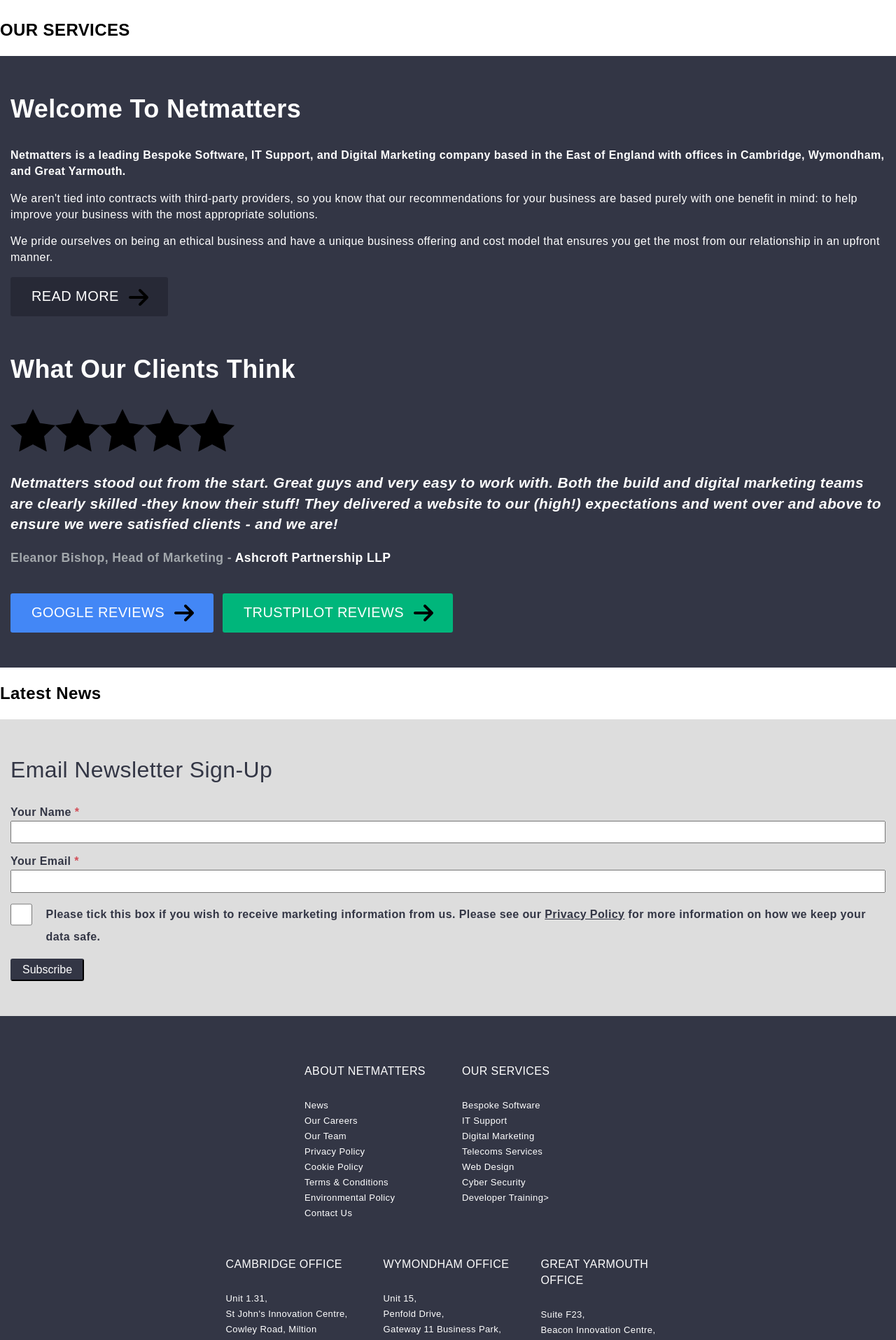
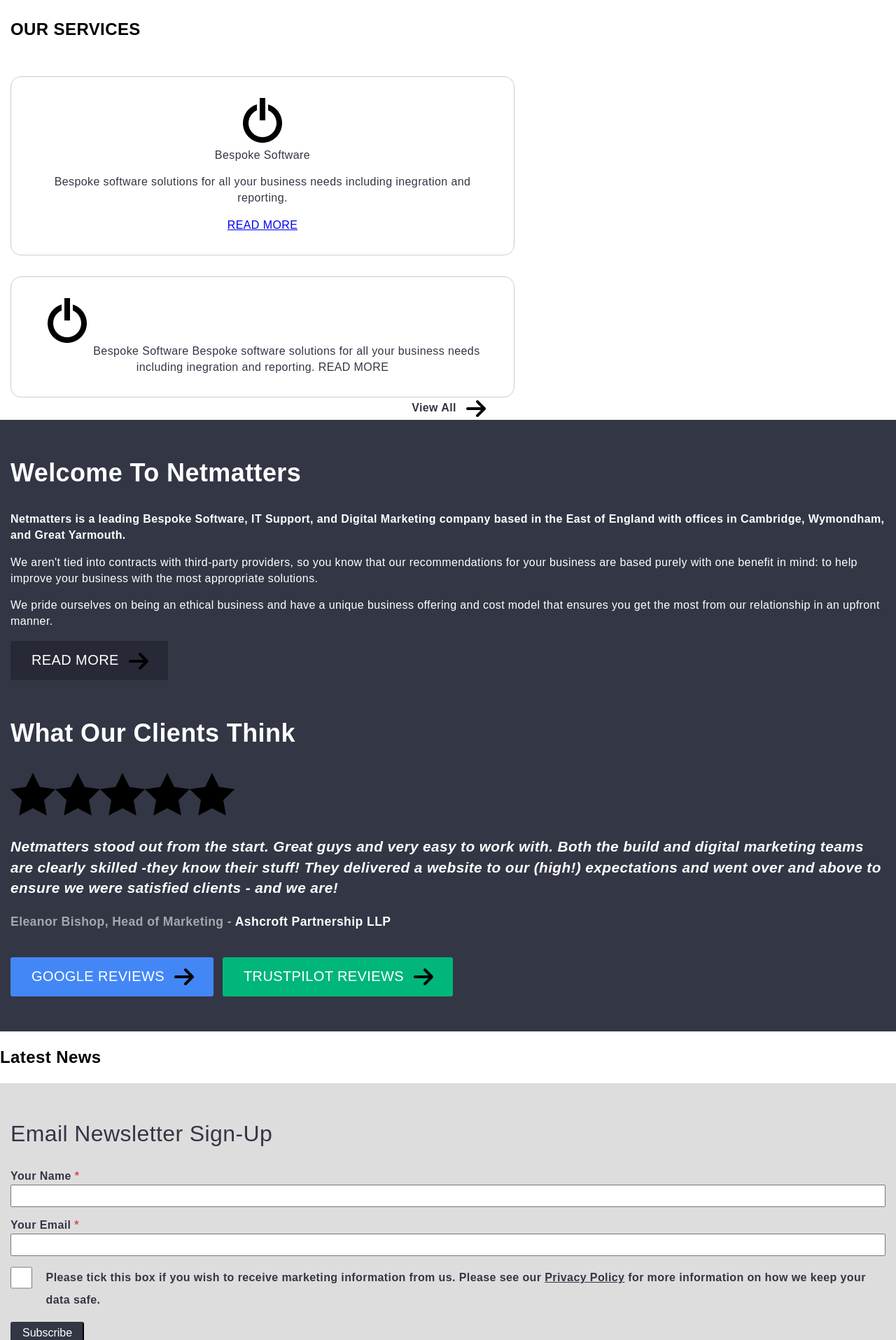
Before and after one commit to Theodore-ui/HTML_and_CSS_Reflection, a PHP site: page / in a window 1280 px wide. Shown: the part 966-2881 px from the top of the page at 70% size. Run offline with PHP 8.4, Linux system fonts and the light colour scheme.

Commit message:
I have completed more styling for the out services section

```diff
--- a/index.html
+++ b/index.html
@@ -21,7 +21,7 @@
                 </div>
                 <div class="search_search_icon">
                     <input type="text" name="search" placeholder="Search...">
-                    <img class="search_icon" src="icons/135-search.png">
+                    <button type="submit" class="search_icon"><img src="icons/135-search.png"></button>
                 </div>
             </div>
         </header>
@@ -42,8 +42,33 @@
                     <a href="#">FIND OUT MORE <img class="arrow" src="icons/317-arrow-right2.png"></a>
                 </div>
             </div>
-            <div class="our_services">
-                <h2><strong>OUR SERVICES</strong></h2>
+            <div class="our_services container">
+                <h2 class="h1"><strong>OUR SERVICES</strong></h2>
+                <div class="our_services_card_container">
+                    <div class="our_services_card">
+                        <img src="icons/183-switch.png"><br>
+
+                        <span class="h2">Bespoke Software</span>
+
+                        <p>Bespoke software solutions for all your business needs including inegration
+                        and reporting.</p>
+
+                        <a href="#">READ MORE</a>
+                    </div>
+                    <div class="our_services_card">
+                        <span><img src="icons/183-switch.png"></span>
+
+                        <span class="h2">Bespoke Software</span>
+
+                        <span class="p">Bespoke software solutions for all your business needs including inegration
+                        and reporting.</span>
+
+                        <span class="btn_software">READ MORE</span>
+                    </div>
+                </div>
+                <div class="view_all_container">
+                    <a class="view_all" href="#">View All<img class="arrow" src="icons/317-arrow-right2.png"></a>
+                </div>
             </div>
             <div class="intro">
                 <div class="welcome">
--- a/scss/main.scss
+++ b/scss/main.scss
@@ -2,7 +2,9 @@
 * {
     box-sizing: border-box;
 }
-
+*, :after, :before {
+    box-sizing: border-box;
+}
 //body Styling
 
 body {
@@ -51,24 +53,75 @@
     outline: 1px solid hsla(0,0%,100%,.2);
     border: 2px solid rgba(0,0,0,.1);
     transition: none;
-    height: 48px;
+    height: 47px;
     width: 100%;
     padding: 5px 40px 5px 15px;
     margin-top: 20px;
-    display: inline-block;
 }
 .search_search_icon {
     position: relative;
 }
 .search_icon {
-    display: inline-block;
     text-align: center;
     position: absolute;
-    right: 50%;
-    top: 50%;
+    border: none;
+    background: none;
+    right: 3px;
+    bottom: 3px;
+    font-size: 20px;
 
 }
 
+// Our services
+.our_services_card_container {
+    display: flex;
+    flex-direction: column;
+    flex-wrap: wrap;
+    color: #333645;
+}
+.our_services_card {
+    margin-top: 30px;
+    text-align: center;
+    border-radius: 15px;
+    border: 1px solid #ccc;
+    padding: 30px;
+    display: block;
+    max-width: 720px;
+    span {
+        margin-left: auto;
+        margin-right: auto;
+        img {
+            margin-bottom: 17px;
+        }
+        .h2 {
+            font-size: 1.3rem;
+            margin-bottom: 21px;
+        }
+        .p {
+            margin-bottom: 13px;
+        }
+        .btn_software {
+            text-decoration: none;
+            height: 97.778px;
+            padding: 5px 15px;
+            background-color: #d24d57;
+            border-radius: 3px;
+            color: #fff;
+        }
+    }
+}
+.view_all {
+    text-decoration: none;
+    font-weight: 600;
+    color: #333645;
+    margin: 30px 0 30px 0;
+    &:hover {
+        text-decoration: 3px underline;
+    }
+}
+.view_all_container {
+    text-align: center;
+}
 // cyber security
 .cyber_security {
     position: relative;
```
Also changed, not shown: css/main.css, icons/183-switch.png (added).
